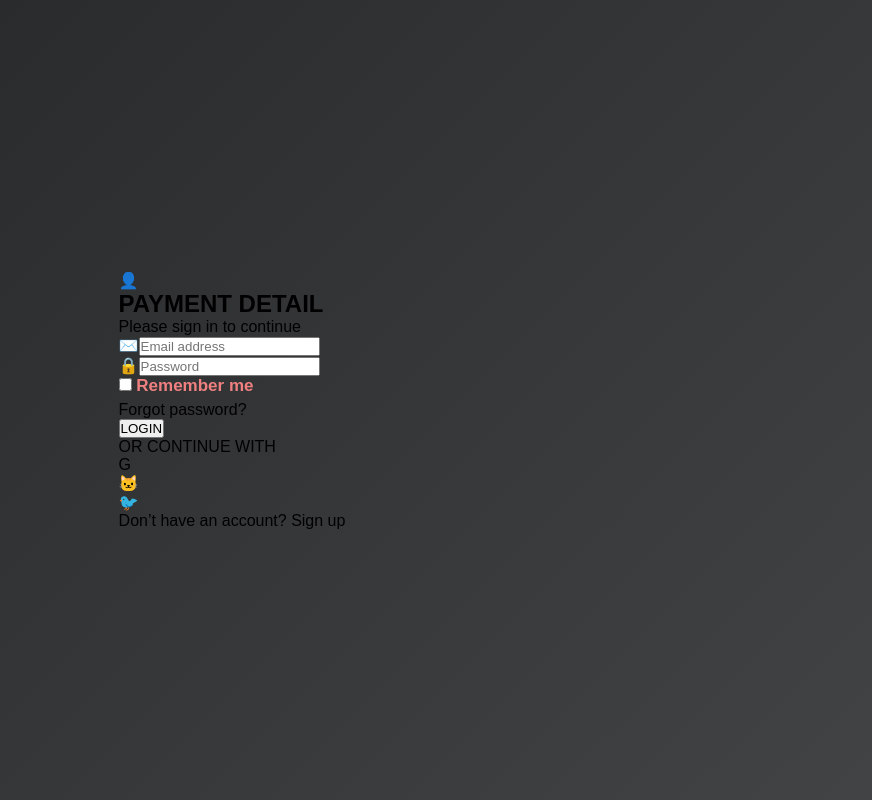
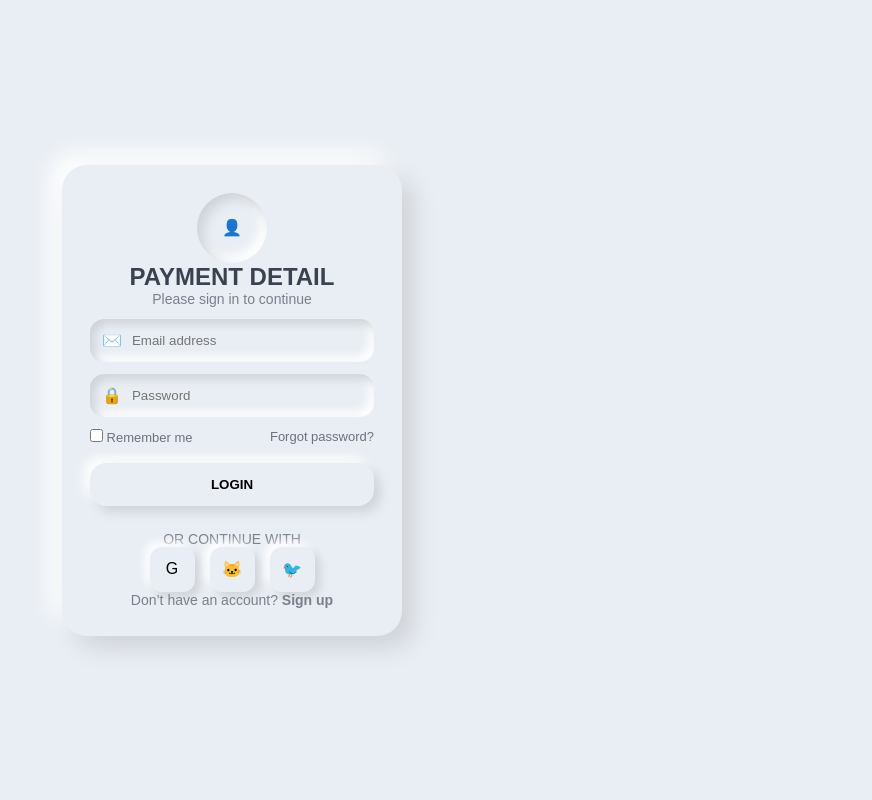
Before and after one commit to rohit8044/ff-project, a React app: page / in a window 1280 px wide. Shown: the whole page, without its empty margins (408-1280 px from the left). Built offline with nearby package versions, Linux system fonts and the light colour scheme; the HTML template or start-up script is replaced by a standard one.

Commit message:
Update Loginpage.css

```diff
--- a/src/Loginpage.css
+++ b/src/Loginpage.css
@@ -1,116 +1,119 @@
-*{
-    margin: 0%;
-    padding: 0%;
-    box-sizing: border-box;
+body{
+  margin:0;
+  background:#e9eef4;
+  font-family:Segoe UI, sans-serif;
 }
 .container{
-  width: 100%;
-  height: 100vh;
-  display: flex;
-  justify-content: center;
-  align-items: center;
-  background: linear-gradient(135deg, #232526, #414345);
+  height:100vh;
+  display:flex;
+  justify-content:center;
+  align-items:center;
 }
-.logindiv{
-  width: 97%;
-  max-width: 500px;
-  padding: 30px 25px;
-  border-radius: 15px;
-  box-shadow: 0 3px 20px rgba(220, 243, 9, 0.15);
-  background: linear-gradient(135deg, #232526, #414345);
+.card{
+  width:340px;
+  padding:28px;
+  border-radius:25px;
+  background:#e9eef4;
+  box-shadow: 12px 12px 25px #cfd3d8,-12px -12px 25px #ffffff;
+  text-align:center;
 }
-.logindiv h3{
-  text-align: center;
-  color: #ff9f00;
-  font-family: 'Orbitron',ans-serif;
-  font-size: 45px;
-  margin-bottom: 30px;
-  text-shadow: 10px 10px 10px black;
+.icon{
+  width:70px;
+  height:70px;
+  border-radius:50%;
+  margin:auto;
+  display:flex;
+  align-items:center;
+  justify-content:center;
+  box-shadow: inset 6px 6px 12px #cfd3d8,inset -6px -6px 12px #ffffff;
 }
-label{
-  font-size: 17px;
-  font-weight: 600;
-  margin-bottom: 5px;
-  display: block;
-  color: lightcoral;
+h2{ color:#3a4250 }
+p{ color:#7a7f8c; font-size:14px }
+
+.inputBox{
+  display:flex;
+  align-items:center;
+  gap:10px;
+  padding:12px;
+  margin:12px 0;
+  border-radius:14px;
+  background:#e9eef4;
+  box-shadow: inset 5px 5px 10px #cfd3d8,
+              inset -5px -5px 10px #ffffff;
 }
-.inputbox{
-    position: relative;
-    width: 100%;
-    margin-bottom: 18px;
+.inputBox input{
+  border:none;
+  outline:none;
+  background:transparent;
+  width:100%;
 }
-.inputbox .logo{
-  position: absolute;
-  left: 12px;
-  top: 50%;
-  transform: translateY(-50%);
-  font-size: 18px;
-  color: #666;
+.row{
+  display:flex;
+  justify-content:space-between;
+  font-size:13px;
+  color:#6b7280;
 }
-.logindiv .inputbox input{
-  width: 100%;
-  padding: 21px 21px 21px 40px;
-  border-radius: 10px;
-  border: 1px solid lightcoral;
-  background: linear-gradient(135deg, #232526, #414345);
-  font-size: 15px;
-  outline: none;
-  color: white;
-  transition: 0.3s ease;
+button{
+  width:100%;
+  padding:14px;
+  margin-top:18px;
+  border:none;
+  border-radius:16px;
+  background:#e9eef4;
+  font-weight:600;
+  box-shadow: 6px 6px 12px #cfd3d8,
+             -6px -6px 12px #ffffff;
 }
-.logindiv .inputbox input:focus {
-  border-color: #4a90e2;
-  background: linear-gradient(135deg, #232526, #414345);
-  box-shadow: 0px 0px 6px rgba(30, 221, 13, 0.3);
+.or{
+  margin-top:25px;
 }
-.logindiv .showbtn{
-  position: absolute;
-  margin-top: 19px;
-  margin-left: -40px;
-  font-size: 20px;
-  background: none;
-  border: none;
-  color: whitesmoke;
+.social{
+  display:flex;
+  justify-content:center;
+  gap:15px;
 }
-.logindiv .loginbtn{
-  width: 100%;
-  font-size: 25px;
-  padding:18px;
-  border-radius: 6px;
-  border: none;
-  font-family: 'Orbitron',ans-serif;
-  color: white;
-  background:linear-gradient(90deg,#ff004f,#ff6a00);  cursor: pointer;
-  transition: 0.3s;
+.social div{
+  width:45px;
+  height:45px;
+  border-radius:12px;
+  display:flex;
+  align-items:center;
+  justify-content:center;
+  box-shadow: 5px 5px 10px #cfd3d8,
+             -5px -5px 10px #ffffff;
 }
-.logindiv .loginbtn:hover{
- transform:scale(1.03);
+.signup span{ font-weight:600 }
+
+/* SUCCESS ANIMATION */
+.success{
+  animation:fade 0.4s ease;
 }
-.logindiv .create{
-    float: right;
-    font-size: 19px;
-    text-decoration: none;
-     color: lightcoral;
-    margin-top: 25px;
+.circle{
+  width:90px;
+  height:90px;
+  min-width: auto;
+  border-radius:50%;
+  border:4px solid #00c853;
+  margin:30px auto;
+  position:relative;
+  box-shadow:0 0 20px #00c853;
+  animation:pop 0.6s ease;
 }
-.logindiv .forget{
-    float: left;
-    font-size: 19px;
-    text-decoration: none;
-    color: lightcoral;
-    margin-top: 25px;
+.tick{
+  position:absolute;
+  width:22px;
+  height:45px;
+  border-right:5px solid #00c853;
+  border-bottom:5px solid #00c853;
+  transform:rotate(45deg);
+  left:32px;
+  top:16px;
 }
-.logindiv .create:hover{
-  color: lightsalmon;
+@keyframes pop{
+  from{transform:scale(0)}
+  to{transform:scale(1)}
 }
-.logindiv .forget:hover{
-     color: lightsalmon;
+@keyframes fade{
+  from{opacity:0}
+  to{opacity:1}
 }
-.logindiv .Garena{
-  color: lightcoral;
-  padding-top: 75px;
-  text-align: center;
-   font-family: 'Orbitron',ans-serif;
-   font-size: 20px;
-   text-shadow: 10px 10px 10px red;
-}
```
